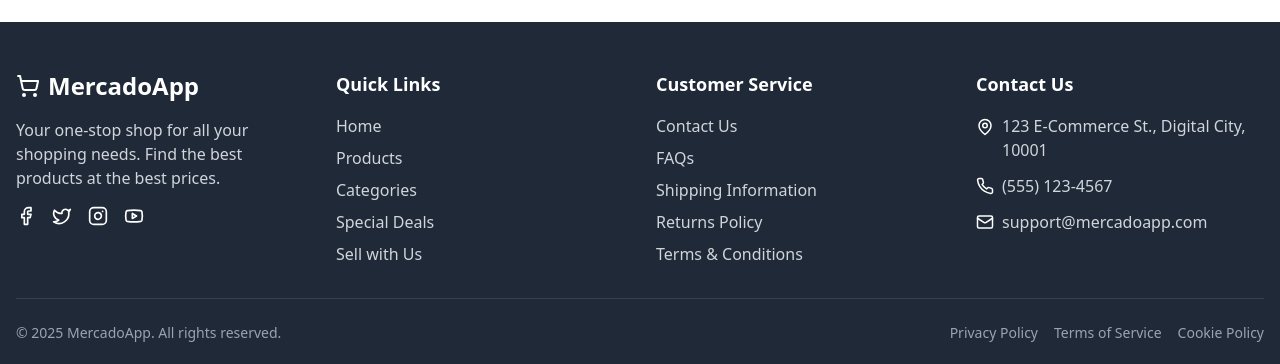
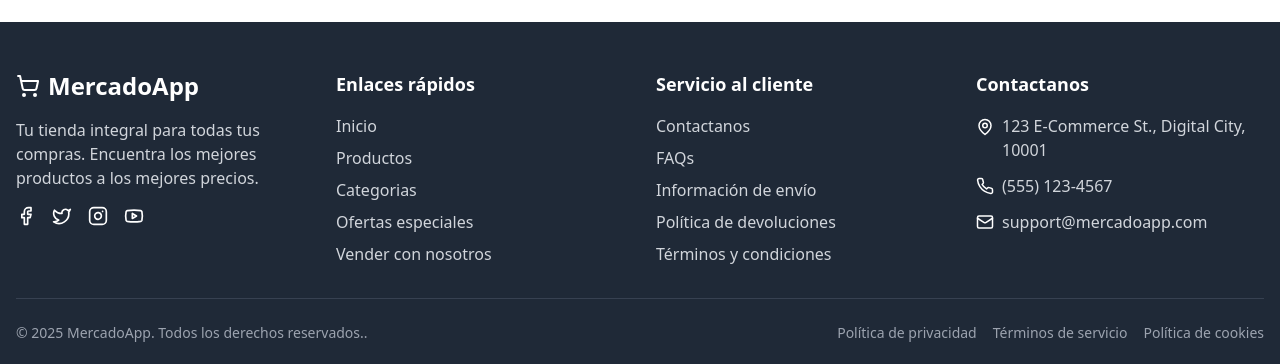
Before and after one commit to stringifystudio/pru_empr, a React (Vite) app: page / in a window 1280 px wide. Shown: the part 1908-2272 px from the top of the page. Built offline with nearby package versions, Linux system fonts and the light colour scheme; no server answers; the database is empty.

Commit message:
Update Footer.tsx

```diff
--- a/src/components/common/Footer.tsx
+++ b/src/components/common/Footer.tsx
@@ -14,7 +14,7 @@ const Footer: React.FC = () => {
               <span>MercadoApp</span>
             </Link>
             <p className="text-gray-300 mb-4">
-              Your one-stop shop for all your shopping needs. Find the best products at the best prices.
+              Tu tienda integral para todas tus compras. Encuentra los mejores productos a los mejores precios.
             </p>
             <div className="flex space-x-4">
               <a href="#" className="text-white hover:text-blue-400 transition-colors">
@@ -34,31 +34,31 @@ const Footer: React.FC = () => {
 
           {/* Quick Links */}
           <div>
-            <h3 className="text-lg font-semibold mb-4">Quick Links</h3>
+            <h3 className="text-lg font-semibold mb-4">Enlaces rápidos</h3>
             <ul className="space-y-2">
               <li>
                 <Link to="/" className="text-gray-300 hover:text-white transition-colors">
-                  Home
+                  Inicio
                 </Link>
               </li>
               <li>
                 <Link to="/products" className="text-gray-300 hover:text-white transition-colors">
-                  Products
+                  Productos
                 </Link>
               </li>
               <li>
                 <Link to="/categories" className="text-gray-300 hover:text-white transition-colors">
-                  Categories
+                  Categorias
                 </Link>
               </li>
               <li>
                 <Link to="/deals" className="text-gray-300 hover:text-white transition-colors">
-                  Special Deals
+                  Ofertas especiales
                 </Link>
               </li>
               <li>
                 <Link to="/sell" className="text-gray-300 hover:text-white transition-colors">
-                  Sell with Us
+                  Vender con nosotros
                 </Link>
               </li>
             </ul>
@@ -66,11 +66,11 @@ const Footer: React.FC = () => {
 
           {/* Customer Service */}
           <div>
-            <h3 className="text-lg font-semibold mb-4">Customer Service</h3>
+            <h3 className="text-lg font-semibold mb-4">Servicio al cliente</h3>
             <ul className="space-y-2">
               <li>
                 <Link to="/contact" className="text-gray-300 hover:text-white transition-colors">
-                  Contact Us
+                  Contactanos
                 </Link>
               </li>
               <li>
@@ -80,17 +80,17 @@ const Footer: React.FC = () => {
               </li>
               <li>
                 <Link to="/shipping" className="text-gray-300 hover:text-white transition-colors">
-                  Shipping Information
+                  Información de envío
                 </Link>
               </li>
               <li>
                 <Link to="/returns" className="text-gray-300 hover:text-white transition-colors">
-                  Returns Policy
+                  Política de devoluciones
                 </Link>
               </li>
               <li>
                 <Link to="/terms" className="text-gray-300 hover:text-white transition-colors">
-                  Terms & Conditions
+                  Términos y condiciones
                 </Link>
               </li>
             </ul>
@@ -98,7 +98,7 @@ const Footer: React.FC = () => {
 
           {/* Contact Info */}
           <div>
-            <h3 className="text-lg font-semibold mb-4">Contact Us</h3>
+            <h3 className="text-lg font-semibold mb-4">Contactanos</h3>
             <ul className="space-y-3">
               <li className="flex items-start">
                 <MapPin size={18} className="mr-2 mt-1 flex-shrink-0" />
@@ -121,17 +121,17 @@ const Footer: React.FC = () => {
         <div className="border-t border-gray-700 mt-8 pt-6">
           <div className="flex flex-col md:flex-row justify-between items-center">
             <p className="text-gray-400 text-sm mb-4 md:mb-0">
-              &copy; {new Date().getFullYear()} MercadoApp. All rights reserved.
+              &copy; {new Date().getFullYear()} MercadoApp. Todos los derechos reservados..
             </p>
             <div className="flex space-x-4">
               <Link to="/privacy" className="text-gray-400 text-sm hover:text-white transition-colors">
-                Privacy Policy
+                Política de privacidad
               </Link>
               <Link to="/terms" className="text-gray-400 text-sm hover:text-white transition-colors">
-                Terms of Service
+                Términos de servicio
               </Link>
               <Link to="/cookies" className="text-gray-400 text-sm hover:text-white transition-colors">
-                Cookie Policy
+                Política de cookies
               </Link>
             </div>
           </div>
```
